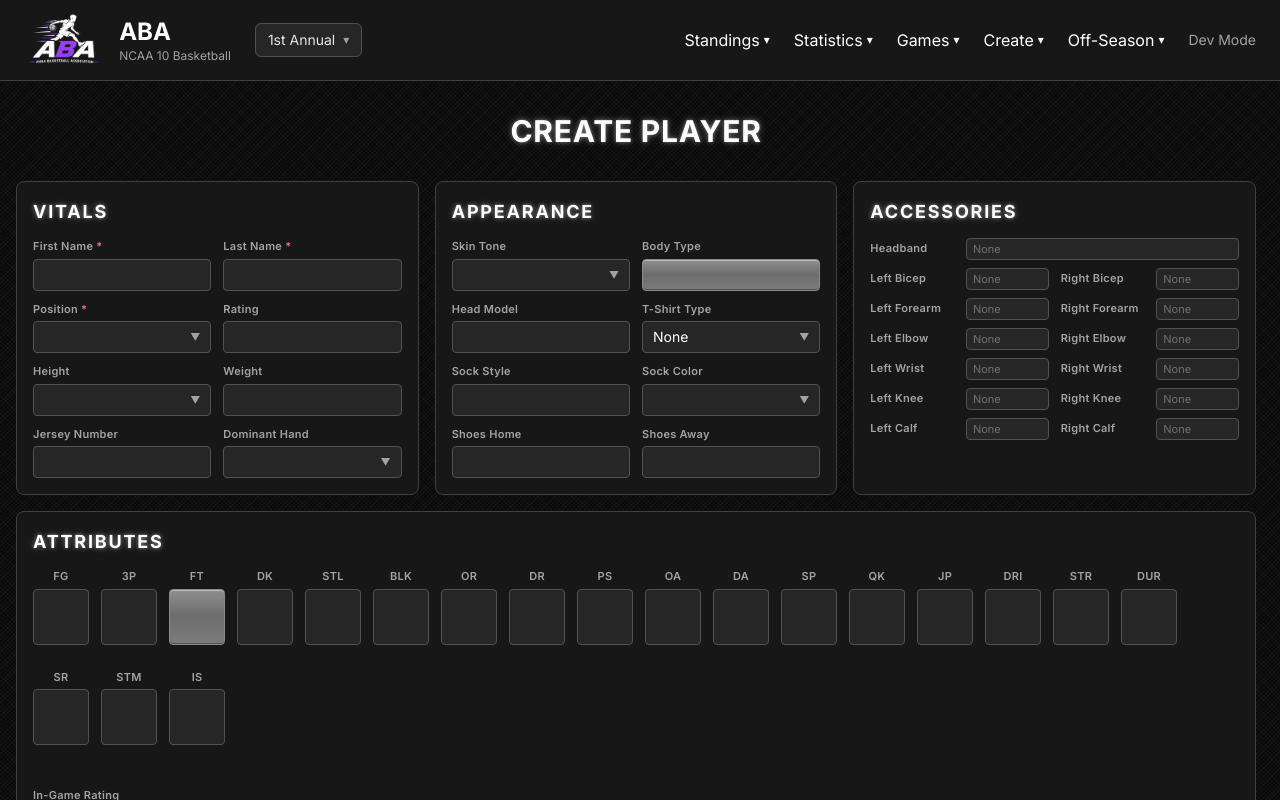
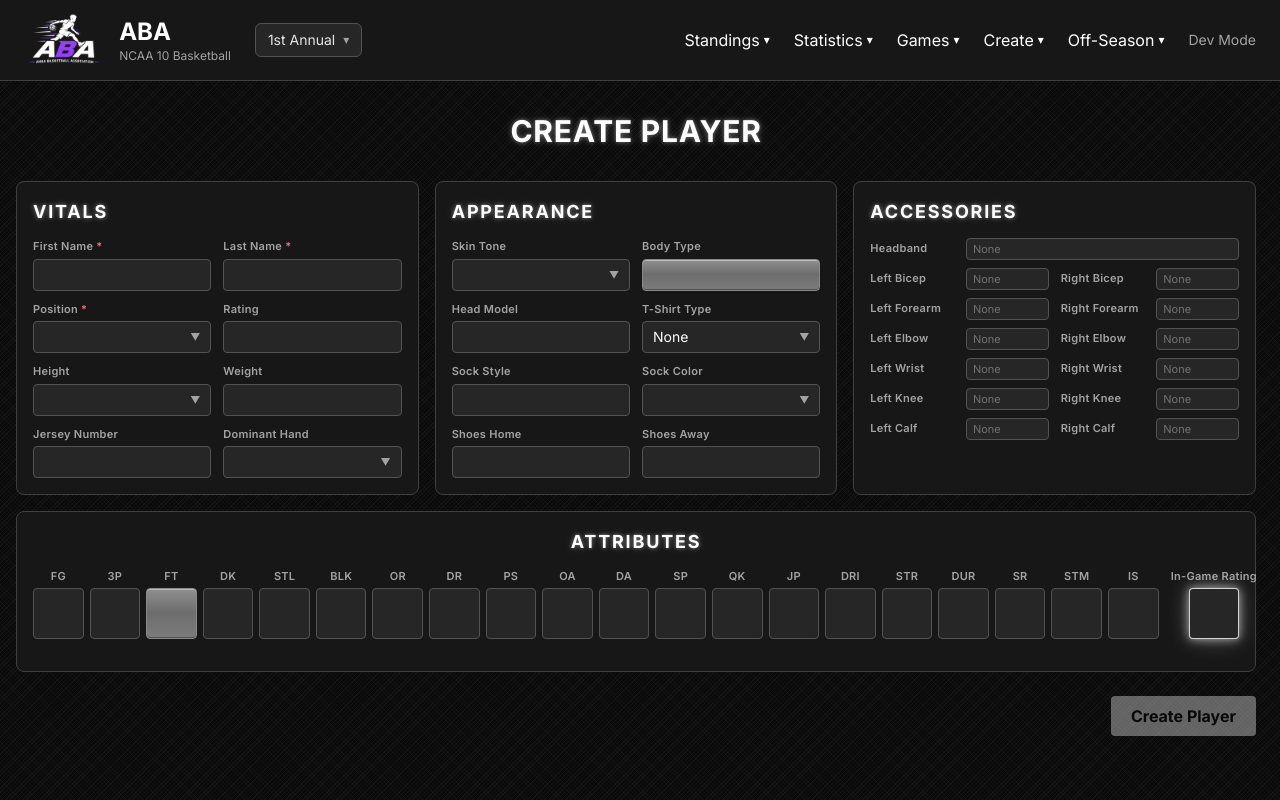
Before and after one commit to TheActualGYT/aba-league, a Next.js app in the folder league-site/: page /players/new in a window 1280 px wide. Shown: the top 800 px of the page. Built offline with nearby package versions, Linux system fonts and the light colour scheme.

Commit message:
Fit every attribute rating on one row

```diff
--- a/league-site/src/components/AttributeFields.tsx
+++ b/league-site/src/components/AttributeFields.tsx
@@ -2,8 +2,8 @@
 
 import { useEffect, useState } from "react";
 
-const squareClass = "w-14 h-14 text-center text-sm font-semibold bg-neutral-800 border border-neutral-600 rounded text-white";
-const labelClass = "block text-[11px] font-semibold tracking-wide text-neutral-400 text-center mb-1 whitespace-nowrap";
+const squareClass = "w-full aspect-square text-center text-sm font-semibold bg-neutral-800 border border-neutral-600 rounded text-white";
+const labelClass = "block h-4 text-[11px] font-semibold tracking-wide text-neutral-400 text-center mb-1 whitespace-nowrap";
 
 export const STAT_FIELDS = [
   { key: "fg", label: "FG", title: "Field Goal" },
@@ -109,12 +109,12 @@ export default function AttributeFields({
   }));
   const settled = useSettledMap(entries);
 
-  const renderBox = (field: { key: StatKey; label: string; title: string }) => {
+  const renderBox = (field: { key: StatKey; label: string; title: string }, glow = false) => {
     const error = statError(stats[field.key]);
     const shown = revealNow ? error : settled[field.key] || "";
     return (
-      <div key={field.key} className="inline-flex flex-col items-center" title={field.title}>
-        <label className={labelClass}>{field.label}</label>
+      <div key={field.key} className={`flex flex-col items-center flex-1 min-w-0 ${glow ? "ml-6" : ""}`} title={field.title}>
+        <label className={`${labelClass} ${glow ? "text-[10px]" : ""}`}>{field.label}</label>
         <input
           value={stats[field.key]}
           maxLength={2}
@@ -124,25 +124,25 @@ export default function AttributeFields({
             onEdit();
             onChange(field.key, digitsOnly(event.target.value, 2));
           }}
-          className={`${squareClass} ${shown ? "abbr-taken" : ""}`}
+          className={`${squareClass} ${glow && !shown ? "rating-box" : ""} ${shown ? "abbr-taken" : ""}`}
         />
-        <p className="h-3 mt-1 text-[9px] leading-none text-red-400 text-center">{shown}</p>
+        <p className="h-3 mt-1 text-[9px] leading-none text-red-400 text-center whitespace-nowrap">{shown}</p>
       </div>
     );
   };
 
   return (
     <section className="mt-4 bg-neutral-900 border border-neutral-700 rounded-lg p-4">
-      <h3 className="label-glow text-white text-lg font-bold tracking-widest mb-3">ATTRIBUTES</h3>
-      <div className="flex flex-wrap gap-x-3 gap-y-2">
+      <h3 className="label-glow text-white text-lg font-bold tracking-widest mb-3 text-center">ATTRIBUTES</h3>
+      <div className="flex flex-nowrap items-start w-full gap-1.5">
         {STAT_FIELDS.map(field => {
           if ("locked" in field && field.locked) {
             return (
-              <div key={field.key} className="inline-flex flex-col items-center" title={field.title}>
+              <div key={field.key} className="flex flex-col items-center flex-1 min-w-0" title={field.title}>
                 <label className={labelClass}>{field.label}</label>
                 <div
                   aria-readonly="true"
-                  className="w-14 h-14 rounded border border-[#8a8a8a] cursor-default"
+                  className="w-full aspect-square rounded border border-[#8a8a8a] cursor-default"
                   style={{
                     background: "linear-gradient(180deg, #8f8f8f 0%, #6d6d6d 48%, #7c7c7c 100%)",
                     boxShadow: "inset 0 1px 0 rgba(255,255,255,0.4), inset 0 -1px 0 rgba(0,0,0,0.35)",
@@ -154,8 +154,8 @@ export default function AttributeFields({
           }
           return renderBox({ key: field.key as StatKey, label: field.label, title: field.title });
         })}
+        {renderBox(RATING_FIELD, true)}
       </div>
-      <div className="mt-5">{renderBox(RATING_FIELD)}</div>
     </section>
   );
 }
```
